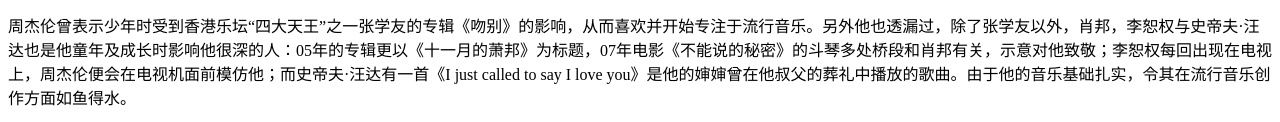
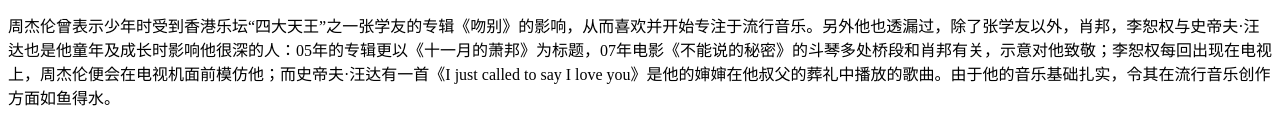
Before and after one commit to MaZhixuanx/jay-Chou-, a plain HTML site: page jay.html in a window 1280 px wide. Shown: the part 2833-2955 px from the top of the page. Drawn offline with Linux system fonts and the light colour scheme.

Commit message:
更新重命名

```diff
--- a/jay.html
+++ b/jay.html
@@ -153,7 +153,7 @@
     </p>
     <p>
         周杰伦曾表示少年时受到香港乐坛“四大天王”之一张学友的专辑《吻别》的影响，从而喜欢并开始专注于流行音乐。另外他也透漏过，除了张学友以外，肖邦，李恕权与史帝夫·汪达也是他童年及成长时影响他很深的人：05年的专辑更以《十一月的萧邦》为标题，07年电影《不能说的秘密》的斗琴多处桥段和肖邦有关，示意对他致敬；李恕权每回出现在电视上，周杰伦便会在电视机面前模仿他；而史帝夫·汪达有一首《I
-        just called to say I love you》是他的婶婶曾在他叔父的葬礼中播放的歌曲。由于他的音乐基础扎实，令其在流行音乐创作方面如鱼得水。
+        just called to say I love you》是他的婶婶在他叔父的葬礼中播放的歌曲。由于他的音乐基础扎实，令其在流行音乐创作方面如鱼得水。
     </p>
     </p>
 
```
